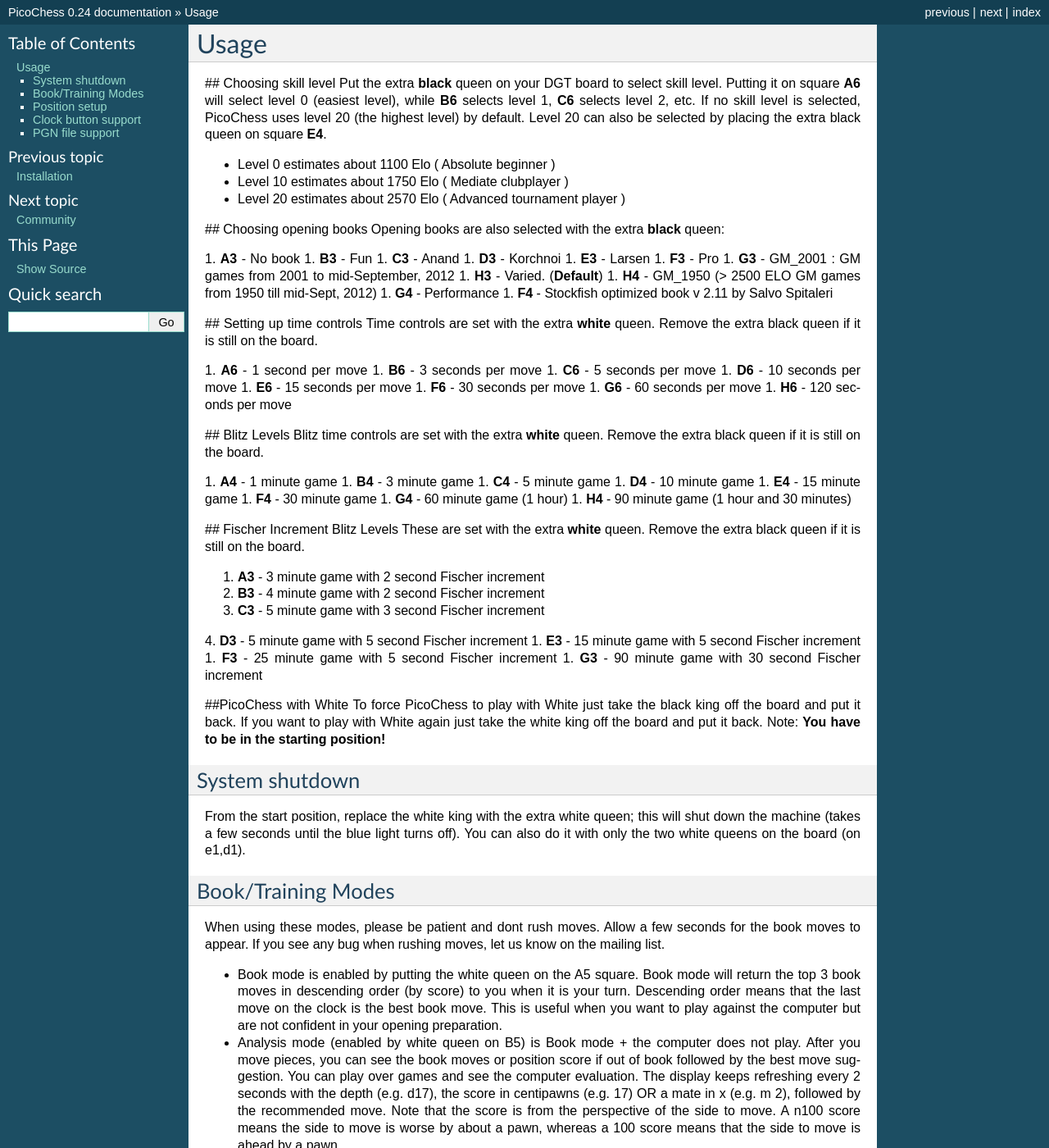
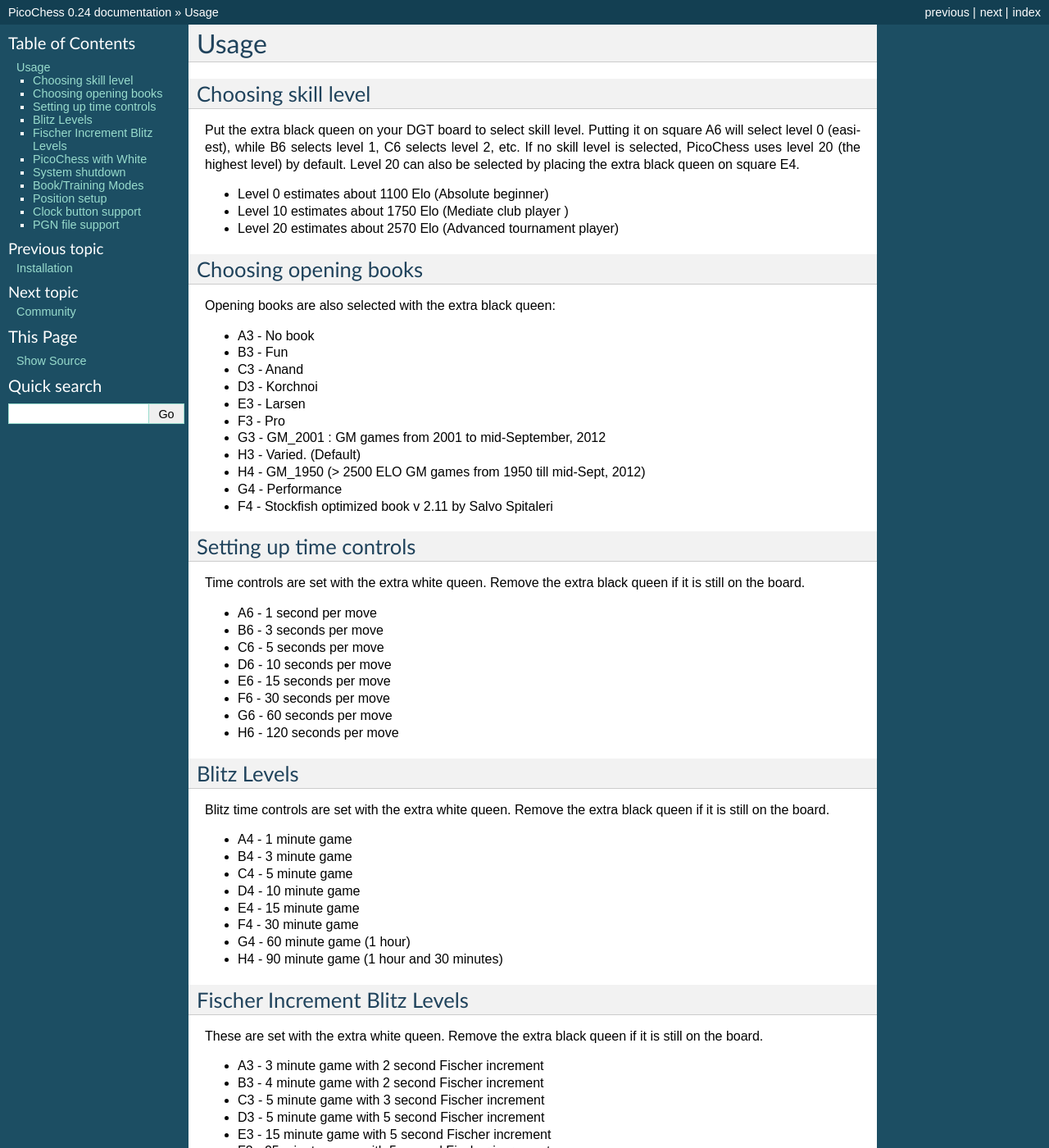
Before and after one commit to jromang/picochess, a Sphinx documentation site: the page built from docs/usage.rst, in a window 1280 px wide and 1400 px high. Shown: the whole window at 82% size. Built offline with Sphinx 7.4.7, drawn with Linux system fonts in a browser that asks for light colours; some of the changed text lies outside the part shown.

Commit message:
Update usage.rst

```diff
--- a/docs/usage.rst
+++ b/docs/usage.rst
@@ -1,65 +1,76 @@
 Usage
 =====
 
-## Choosing skill level
-Put the extra **black** queen on your DGT board to select skill level.  Putting it on square **A6** will select level 0 (easiest level), while **B6** selects level 1, **C6** selects level 2, etc.  If no skill level is selected, PicoChess uses level 20 (the highest level) by default.  Level 20 can also be selected by placing the extra black queen on square **E4**.
+Choosing skill level
+--------------------
+Put the extra black queen on your DGT board to select skill level. Putting it on square A6 will select level 0 (easiest), while B6 selects level 1, C6 selects level 2, etc. If no skill level is selected, PicoChess uses level 20 (the highest level) by default. Level 20 can also be selected by placing the extra black queen on square E4.
 
-* Level  0  estimates about 1100 Elo ( Absolute beginner )
-* Level 10 estimates about 1750 Elo ( Mediate clubplayer )
-* Level 20 estimates about 2570 Elo  ( Advanced tournament player )
+* Level  0 estimates about 1100 Elo (Absolute beginner)
+* Level 10 estimates about 1750 Elo (Mediate club player )
+* Level 20 estimates about 2570 Elo (Advanced tournament player)
 
-## Choosing opening books
-Opening books are also selected with the extra **black** queen:
+Choosing opening books
+----------------------
 
-1. **A3** - No book
-1. **B3** - Fun
-1. **C3** - Anand
-1. **D3** - Korchnoi
-1. **E3** - Larsen
-1. **F3** - Pro
-1. **G3** - GM_2001 : GM games from 2001 to mid-September, 2012
-1. **H3** - Varied. (**Default**)
-1. **H4** - GM_1950 (> 2500 ELO GM games from 1950 till mid-Sept, 2012)
-1. **G4** - Performance
-1. **F4** - Stockfish optimized book v 2.11 by Salvo Spitaleri
+Opening books are also selected with the extra black queen:
 
-## Setting up time controls
-Time controls are set with the extra **white** queen. Remove the extra black queen if it is still on the board.
+* A3 - No book
+* B3 - Fun
+* C3 - Anand
+* D3 - Korchnoi
+* E3 - Larsen
+* F3 - Pro
+* G3 - GM_2001 : GM games from 2001 to mid-September, 2012
+* H3 - Varied. (Default)
+* H4 - GM_1950 (> 2500 ELO GM games from 1950 till mid-Sept, 2012)
+* G4 - Performance
+* F4 - Stockfish optimized book v 2.11 by Salvo Spitaleri
 
-1. **A6** - 1 second per move
-1. **B6** - 3 seconds per move
-1. **C6** - 5 seconds per move
-1. **D6** - 10 seconds per move
-1. **E6** - 15 seconds per move
-1. **F6** - 30 seconds per move
-1. **G6** - 60 seconds per move
-1. **H6** - 120 seconds per move
+Setting up time controls
+------------------------
 
-## Blitz Levels
-Blitz time controls are set with the extra **white** queen. Remove the extra black queen if it is still on the board.
+Time controls are set with the extra white queen. Remove the extra black queen if it is still on the board.
 
-1.	**A4** - 1 minute game
-1.	**B4** - 3 minute game
-1.	**C4** - 5 minute game
-1.	**D4** - 10 minute game
-1.	**E4** - 15 minute game
-1.	**F4** - 30 minute game
-1.	**G4** - 60 minute game (1 hour)
-1.	**H4** - 90 minute game (1 hour and 30 minutes)
+* A6 - 1 second per move
+* B6 - 3 seconds per move
+* C6 - 5 seconds per move
+* D6 - 10 seconds per move
+* E6 - 15 seconds per move
+* F6 - 30 seconds per move
+* G6 - 60 seconds per move
+* H6 - 120 seconds per move
 
-## Fischer Increment Blitz Levels
-These are set with the extra **white** queen. Remove the extra black queen if it is still on the board.
+Blitz Levels
+------------
 
-1. **A3** - 3 minute game with 2 second Fischer increment
-2. **B3** - 4 minute game with 2 second Fischer increment
-3. **C3** - 5 minute game with 3 second Fischer increment
-4. **D3** - 5 minute game with 5 second Fischer increment
-1. **E3** - 15 minute game with 5 second Fischer increment
-1. **F3** - 25 minute game with 5 second Fischer increment
-1. **G3** - 90 minute game with 30 second Fischer increment
+Blitz time controls are set with the extra white queen. Remove the extra black queen if it is still on the board.
 
-##PicoChess with White
-To force PicoChess to play with White just take the black king off the board and put it back. If you want to play with White again just take the white king off the board and put it back. Note: **You have to be in the starting position!**
+* A4 - 1 minute game
+* B4 - 3 minute game
+* C4 - 5 minute game
+* D4 - 10 minute game
+* E4 - 15 minute game
+* F4 - 30 minute game
+* G4 - 60 minute game (1 hour)
+* H4 - 90 minute game (1 hour and 30 minutes)
+
+Fischer Increment Blitz Levels
+------------------------------
+
+These are set with the extra white queen. Remove the extra black queen if it is still on the board.
+
+* A3 - 3 minute game with 2 second Fischer increment
+* B3 - 4 minute game with 2 second Fischer increment
+* C3 - 5 minute game with 3 second Fischer increment
+* D3 - 5 minute game with 5 second Fischer increment
+* E3 - 15 minute game with 5 second Fischer increment
+* F3 - 25 minute game with 5 second Fischer increment
+* G3 - 90 minute game with 30 second Fischer increment
+
+PicoChess with White
+--------------------
+
+To force PicoChess to play with White just take the black king off the board and put it back. If you want to play with White again just take the white king off the board and put it back. Note: You have to be in the starting position!
 
 System shutdown
 ---------------
```
